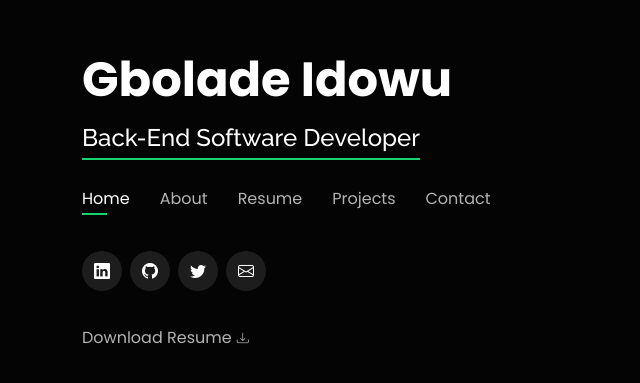
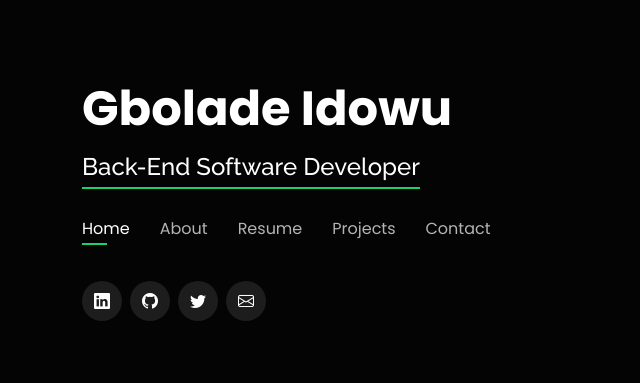
Before and after one commit to GboladeIdowu/GboladeIdowu.github.io, a plain HTML site: page index.html in a window 1280 px wide. Shown: the part 197-580 px from the top of the page, without its empty margins (0-640 px from the left). Drawn offline with nearby package versions, Linux system fonts and the light colour scheme.

Commit message:
Repositioned "Download Resume" subheader

```diff
--- a/index.html
+++ b/index.html
@@ -1,5 +1,5 @@
 <!DOCTYPE html>
-<html lang="en">
+<html lang="en" xmlns="http://www.w3.org/1999/html">
 
 <head>
   <meta charset="utf-8">
@@ -53,7 +53,7 @@
           <li><a class="nav-link" href="#resume">Resume</a></li>
           <li><a class="nav-link" href="#services">Projects</a></li>
 <!--          <li><a class="nav-link" href="#portfolio">Portfolio</a></li>-->
-          <li><a class="nav-link" href="#contact">Contact&nbsp;&nbsp;&nbsp;&nbsp;&nbsp;&nbsp;&nbsp;</a></li>
+          <li><a class="nav-link" href="#contact">Contact</a></li>
         </ul>
         <i class="bi bi-list mobile-nav-toggle"></i>
       </nav>
@@ -64,12 +64,6 @@
         <a href="https://www.twitter.com/gbolaidowu/" class="twitter"><i class="bi bi-twitter"></i></a>
         <a href="mailto:idowugboladeshem@gmail.com" class="google"><i class="bi-envelope"></i></a>
       </div>
-
-      <nav id="resumeNavBar" class="navbar">
-        <ul>
-          <li><a href="assets/resume/GBOLADE_IDOWU_RESUME.pdf" target="_blank" rel="noopener noreferrer">Download Resume <i class="bi bi-download"></i></a></li>
-        </ul>
-      </nav><!-- .navbar -->
     </div>
     <br>
   </header><!-- End Header -->
@@ -259,6 +253,7 @@
       <div class="section-title">
         <h2>Resume</h2>
         <p>Check My Resume</p>
+        <a href="assets/resume/GBOLADE_IDOWU_RESUME.pdf" target="_blank" rel="noopener noreferrer">Download Resume <i class="bi bi-cloud-arrow-down-fill"></i></a>
       </div>
 
 <!--      <div class="row">-->
```
